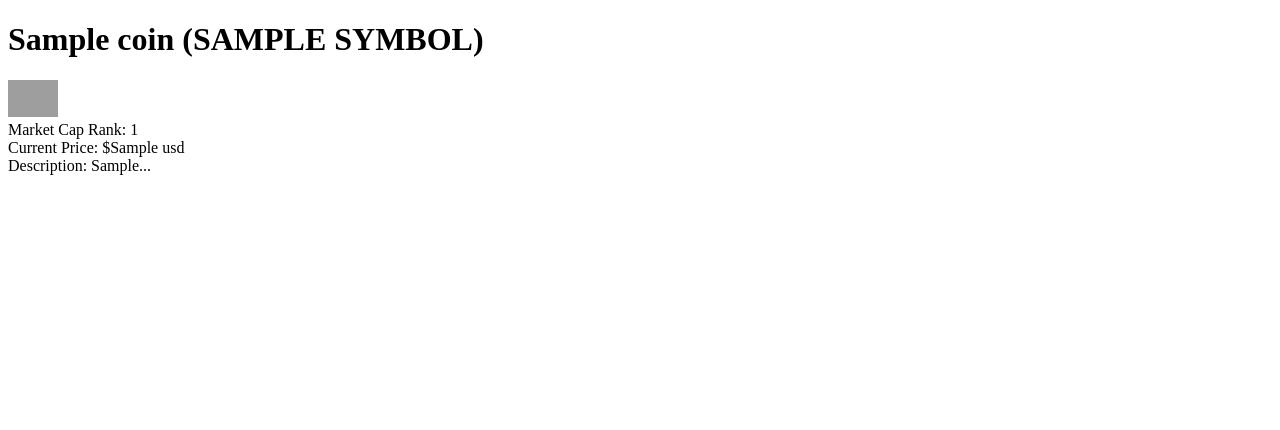
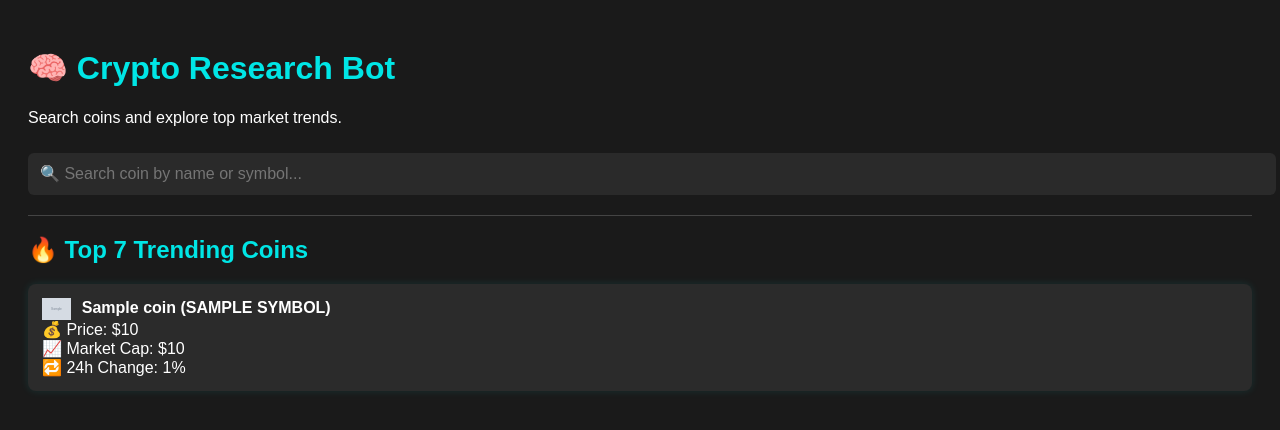
Before and after one commit to thechosenneel/crypto-research-bot, a Flask app: template templates/index.html in a window 1280 px wide. Shown: the top 430 px of the page. Run offline with Flask 3, Linux system fonts and the light colour scheme; the template is opened without the code that fills it: most values are stand-ins (such as "Sample title", 1, 10 or a date in 2020); grey boxes marked "Sample" are stand-in pictures; grey boxes are pictures that could not be loaded.

Commit message:
Update index.html

```diff
--- a/templates/index.html
+++ b/templates/index.html
@@ -1,13 +1,123 @@
 <!DOCTYPE html>
-<html>
+<html lang="en">
 <head>
-    <title>{{ coin.name }} | Crypto Details</title>
+    <meta charset="UTF-8">
+    <title>Crypto Research Bot | Search & Explore</title>
+    <meta name="viewport" content="width=device-width, initial-scale=1.0">
+    <script src="https://cdn.jsdelivr.net/npm/axios/dist/axios.min.js"></script>
+    <style>
+        body {
+            font-family: Arial, sans-serif;
+            background-color: #1a1a1a;
+            color: #fff;
+            padding: 20px;
+        }
+
+        h1, h2 {
+            color: #00e6e6;
+        }
+
+        input {
+            width: 100%;
+            padding: 12px;
+            font-size: 16px;
+            margin-top: 10px;
+            border-radius: 6px;
+            border: none;
+            outline: none;
+            background-color: #2a2a2a;
+            color: white;
+        }
+
+        .suggestion {
+            background: #2f2f2f;
+            margin: 4px 0;
+            padding: 10px;
+            border-radius: 5px;
+            cursor: pointer;
+            display: flex;
+            align-items: center;
+            transition: background 0.2s;
+        }
+
+        .suggestion:hover {
+            background: #3a3a3a;
+        }
+
+        .suggestion img {
+            margin-right: 10px;
+        }
+
+        .coin-box {
+            background: #2b2b2b;
+            margin: 12px 0;
+            padding: 14px;
+            border-radius: 8px;
+            box-shadow: 0 0 8px rgba(0, 255, 255, 0.1);
+        }
+
+        .coin-box img {
+            height: 22px;
+            vertical-align: middle;
+            margin-right: 6px;
+        }
+
+        hr {
+            border: 0;
+            border-top: 1px solid #444;
+            margin: 20px 0;
+        }
+    </style>
 </head>
 <body>
-    <h1>{{ coin.name }} ({{ coin.symbol.upper() }})</h1>
-    <img src="{{ coin.image.large }}" width="50"><br>
-    Market Cap Rank: {{ coin.market_cap_rank }}<br>
-    Current Price: ${{ coin.market_data.current_price.usd }}<br>
-    Description: {{ coin.description.en[:300] }}...
+
+    <h1>🧠 Crypto Research Bot</h1>
+    <p>Search coins and explore top market trends.</p>
+
+    <input type="text" id="searchInput" placeholder="🔍 Search coin by name or symbol...">
+    <div id="suggestions"></div>
+
+    <hr>
+    <h2>🔥 Top 7 Trending Coins</h2>
+
+    {% for coin in coins %}
+    <div class="coin-box">
+        <img src="{{ coin.image }}" alt="{{ coin.symbol }}">
+        <strong>{{ coin.name }} ({{ coin.symbol.upper() }})</strong><br>
+        💰 Price: ${{ coin.current_price }} <br>
+        📈 Market Cap: ${{ "{:,}".format(coin.market_cap) }} <br>
+        🔁 24h Change: {{ coin.price_change_percentage_24h }}%
+    </div>
+    {% endfor %}
+
+    <script>
+        const input = document.getElementById('searchInput');
+        const suggestions = document.getElementById('suggestions');
+
+        input.addEventListener('input', async () => {
+            const query = input.value.trim();
+            if (!query) {
+                suggestions.innerHTML = '';
+                return;
+            }
+
+            try {
+                const res = await axios.get(`/search?q=${query}`);
+                suggestions.innerHTML = '';
+                res.data.forEach(coin => {
+                    const div = document.createElement('div');
+                    div.classList.add('suggestion');
+                    div.innerHTML = `<img src="${coin.thumb}" width="20"> ${coin.name} (${coin.symbol.toUpperCase()})`;
+                    div.onclick = () => {
+                        window.location.href = `/coin/${coin.id}`;
+                    };
+                    suggestions.appendChild(div);
+                });
+            } catch (err) {
+                console.error('Search failed:', err);
+            }
+        });
+    </script>
+
 </body>
 </html>
```
